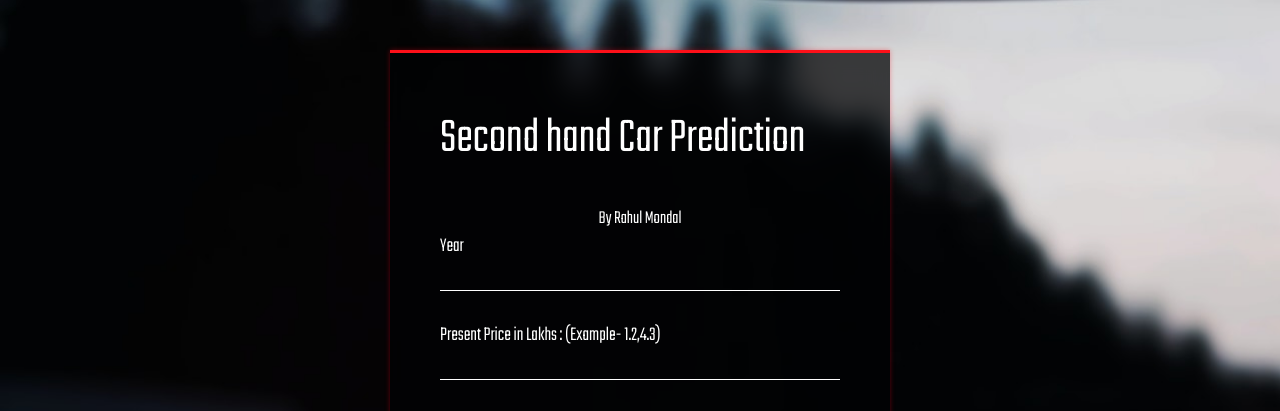
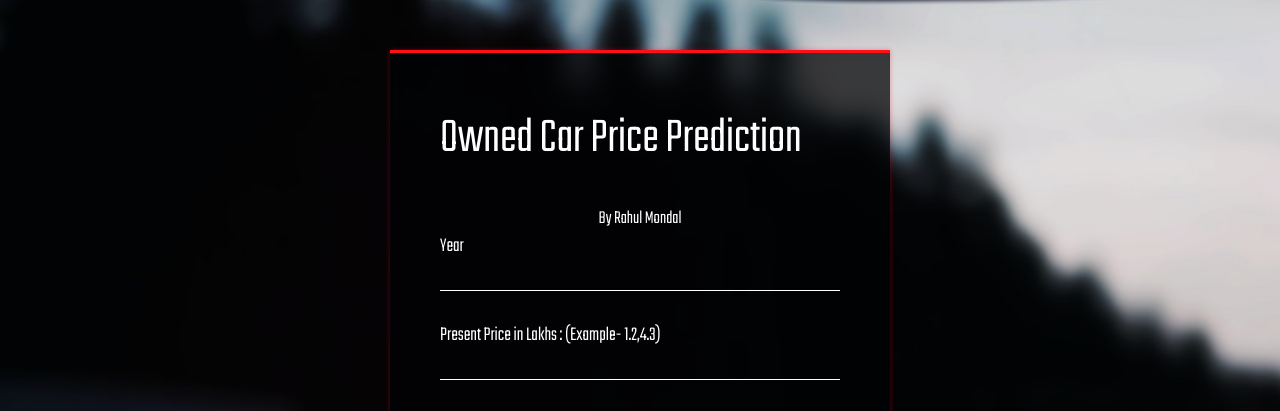
Before and after one commit to eli-shen08/Car-Price, a Flask app: page / in a window 1280 px wide. Shown: the top 411 px of the page. Run offline with Flask 2, Linux system fonts and the light colour scheme; parts of the project's set-up code (start-up, migrations or seed data) failed here and were passed over.

Commit message:
Add files via upload

```diff
--- a/templates/index.html
+++ b/templates/index.html
@@ -18,7 +18,7 @@
 
             <!-- Main Input For Receiving Query to our ML -->
             <form class="mainForm" action="{{ url_for('predict')}}" method="POST">
-                <h1 class="mainForm_title">Second hand Car Prediction</h1>
+                <h1 class="mainForm_title">Owned Car Price Prediction</h1>
                 <h3 align="center">By Rahul Mondal</h3>
                 <label for="Year">Year</label><br>
                 <input type="text" id="Year" name="Year" required="required" /><br>
```
